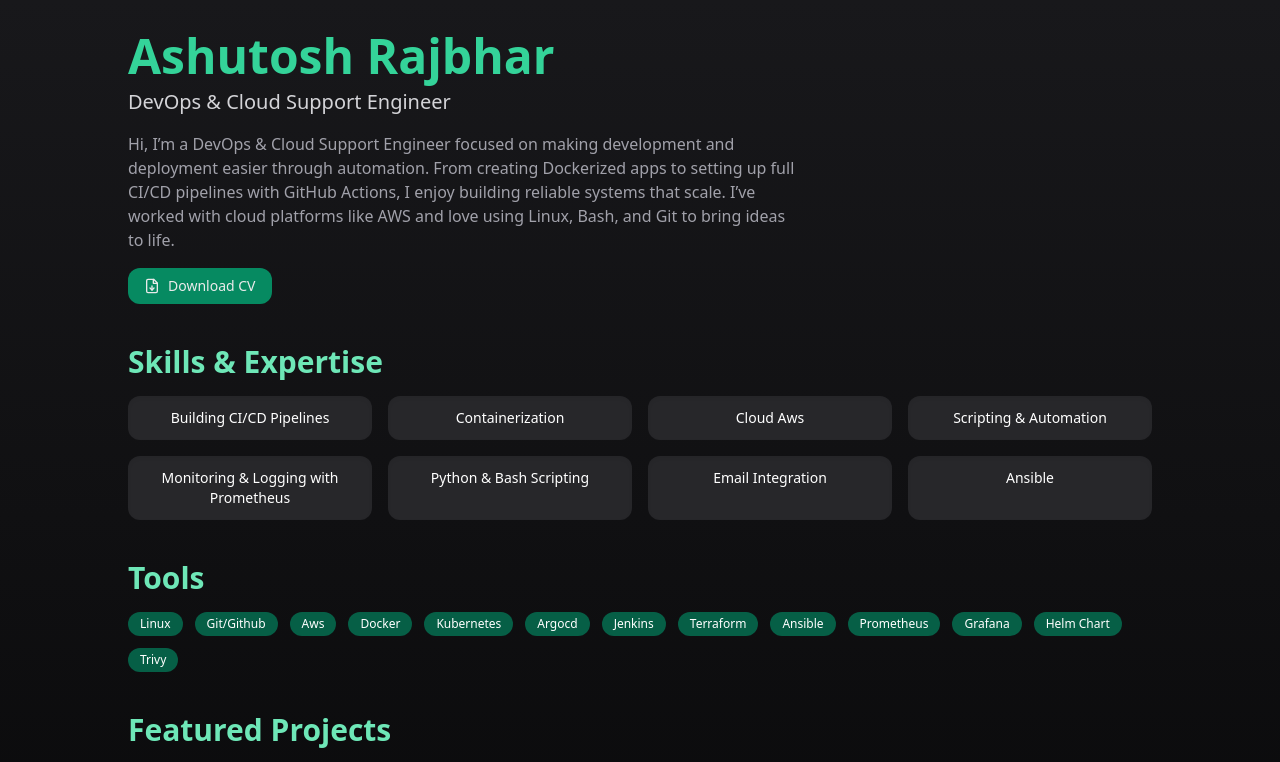
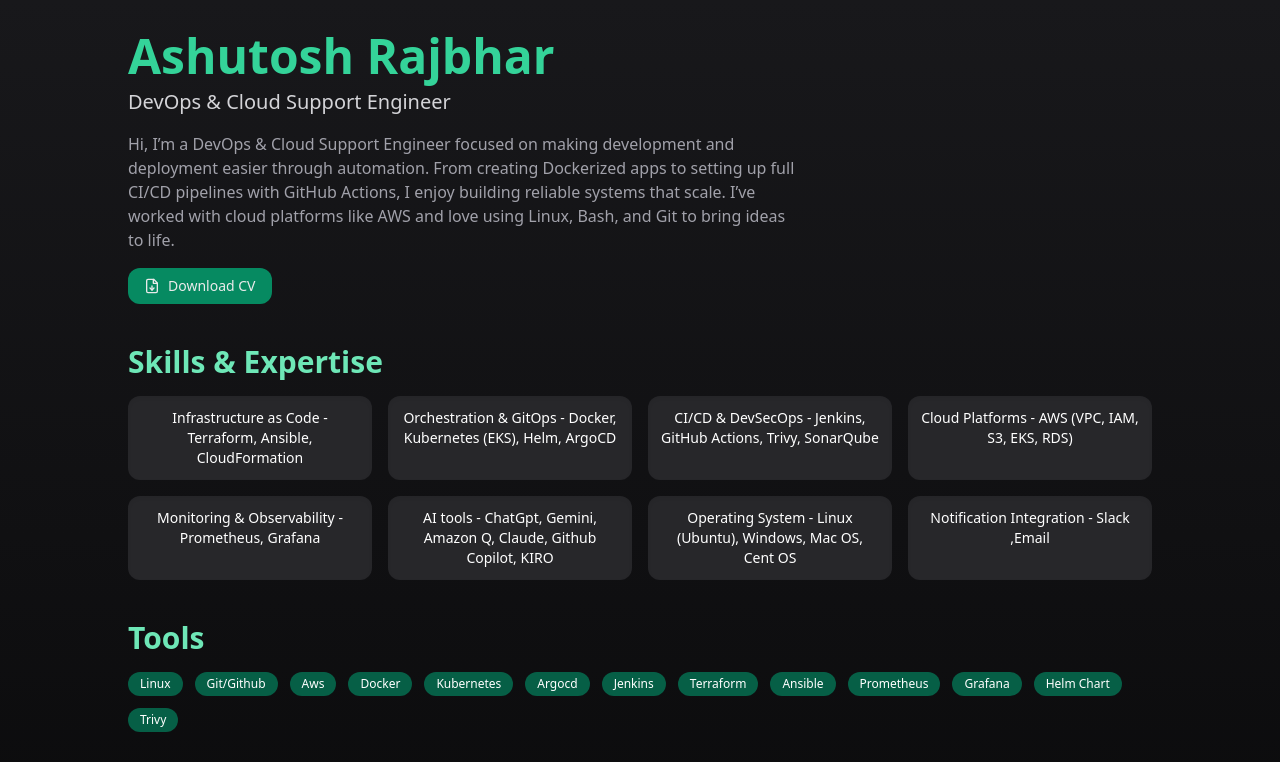
Before and after one commit to ARajbhar007/final-portfolio, a React (Vite) app: page / in a window 1280 px wide. Shown: the top 762 px of the page. Built offline with nearby package versions, Linux system fonts and the light colour scheme.

Commit message:
skill update

```diff
--- a/Devops_Ashutosh.jsx
+++ b/Devops_Ashutosh.jsx
@@ -9,14 +9,14 @@
   title: "DevOps & Cloud Support Engineer",
   description: "Hi, I’m a DevOps & Cloud Support Engineer focused on making development and deployment easier through automation. From creating Dockerized apps to setting up full CI/CD pipelines with GitHub Actions, I enjoy building reliable systems that scale. I’ve worked with cloud platforms like AWS and love using Linux, Bash, and Git to bring ideas to life.",
   skills: [
-    "Building CI/CD Pipelines",
-    "Containerization",
-    "Cloud Aws",
-    "Scripting & Automation",
-    "Monitoring & Logging with Prometheus",
-    "Python & Bash Scripting",
-    "Email Integration",
-    "Ansible"
+    "Infrastructure as Code - Terraform, Ansible, CloudFormation",
+    "Orchestration & GitOps - Docker, Kubernetes (EKS), Helm, ArgoCD",
+    "CI/CD & DevSecOps - Jenkins, GitHub Actions, Trivy, SonarQube",
+    "Cloud Platforms - AWS (VPC, IAM, S3, EKS, RDS)",
+    "Monitoring & Observability - Prometheus, Grafana",
+    "AI tools - ChatGpt, Gemini, Amazon Q, Claude, Github Copilot, KIRO",
+    "Operating System - Linux (Ubuntu), Windows, Mac OS, Cent OS",
+    "Notification Integration - Slack ,Email "
   ],
   tools: [
     "Linux", "Git/Github", "Aws", "Docker", "Kubernetes", "Argocd", "Jenkins", "Terraform", "Ansible", "Prometheus", "Grafana", "Helm Chart", "Trivy"
```
